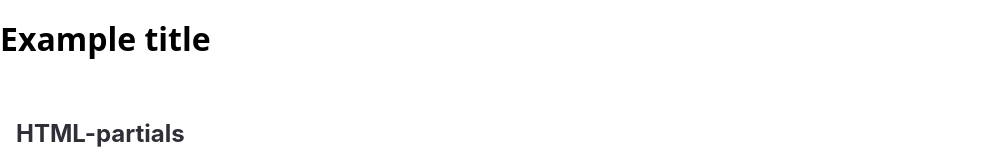
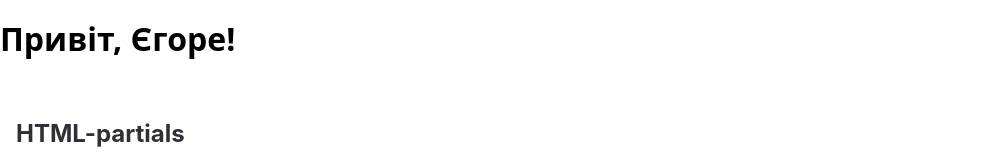
Before and after one commit to YehorBr/project-event-booster, a website built with Parcel: page src/index.html in a window 1280 px wide. Shown: the top 160 px of the page, without its empty margins (0-1005 px from the left). Built offline with nearby package versions, Linux system fonts and the light colour scheme.

Commit message:
Update index.html

```diff
--- a/src/index.html
+++ b/src/index.html
@@ -8,7 +8,7 @@
     <script type="module" src="./index.js"></script>
   </head>
   <body>
-    <h1>Example title</h1>
+    <h1>Привіт, Єгоре!</h1>
     <!-- ❗️❗️❗️ Add partials like so for every page -->
     <include src="./partials/example.html"></include>
   </body>
```
